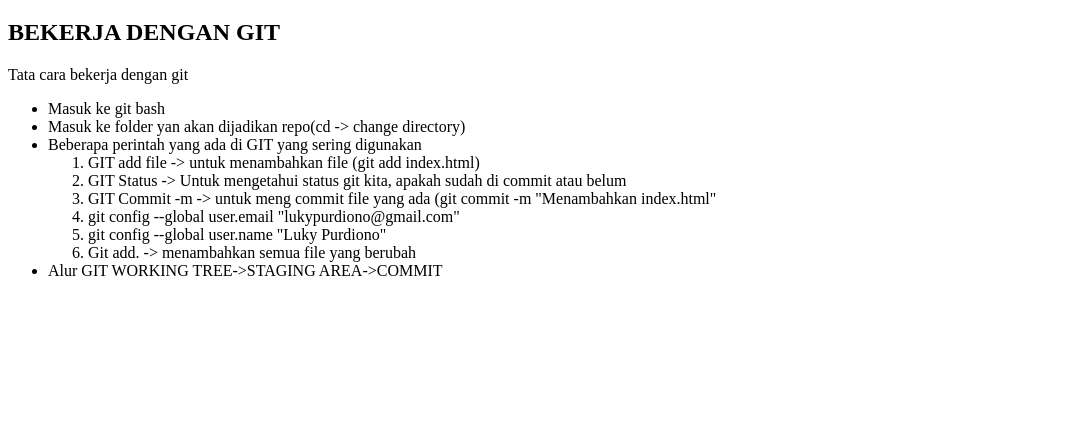
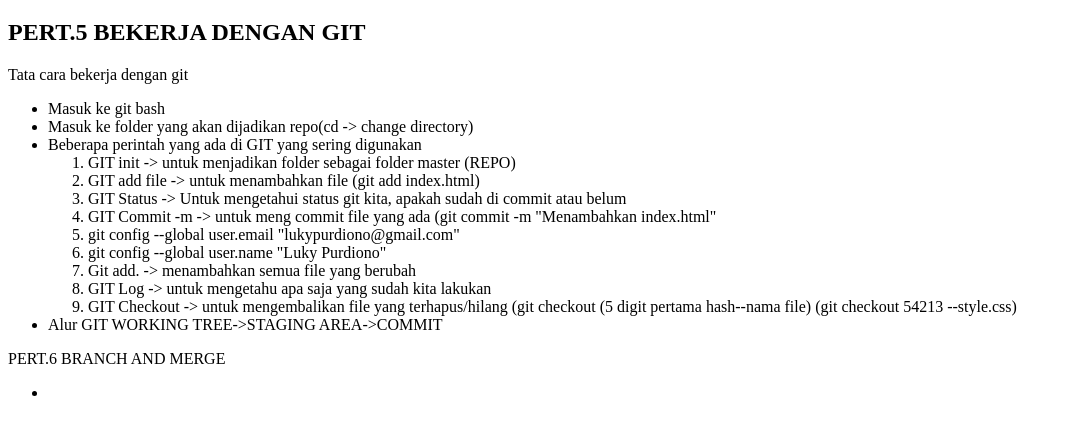
Before and after one commit to lukypurdiono/test, a plain HTML site: page index.html in a window 1280 px wide. Shown: the part 61-496 px from the top of the page, without its empty margins (0-1072 px from the left). Drawn offline with Linux system fonts and the light colour scheme.

Commit message:
menambahkan git init

```diff
--- a/index.html
+++ b/index.html
@@ -6,21 +6,28 @@
 </head>
 <body>
 	<h1>BELAJAR GIT</h1>
-	<h2>BEKERJA DENGAN GIT</h2>
+	<h2>PERT.5 BEKERJA DENGAN GIT</h2>
 	<p>Tata cara bekerja dengan git</p>
 	<ul>
 		<li>Masuk ke git bash</li>
-		<li>Masuk ke folder yan akan dijadikan repo(cd -> change directory)</li>
+		<li>Masuk ke folder yang akan dijadikan repo(cd -> change directory)</li>
 		<li>Beberapa perintah yang ada di GIT yang sering digunakan</li>
 		<ol>
+			<li>GIT init -> untuk menjadikan folder sebagai folder master (REPO)</li>
 			<li>GIT add file -> untuk menambahkan file (git add index.html)</li>
 			<li>GIT Status -> Untuk mengetahui status git kita, apakah sudah di commit atau belum</li>
 			<li>GIT Commit -m -> untuk meng commit file yang ada (git commit -m "Menambahkan index.html"</li>
 			<li>git config --global user.email "lukypurdiono@gmail.com"</li>
 			<li>git config --global user.name "Luky Purdiono"</li>
 			<li>Git add. -> menambahkan semua file yang berubah</li>
+			<li>GIT Log -> untuk mengetahu apa saja yang sudah kita lakukan</li>
+			<li>GIT Checkout -> untuk mengembalikan file yang terhapus/hilang (git checkout (5 digit pertama hash--nama file) (git checkout 54213 --style.css)</li>
 		</ol>
 		<li>Alur GIT WORKING TREE->STAGING AREA->COMMIT</li>
 	</ul>
+	<p>PERT.6 BRANCH AND MERGE</p>
+	<ul>
+		<li></li>
+	</ul>
 </body>
 </html>
```
